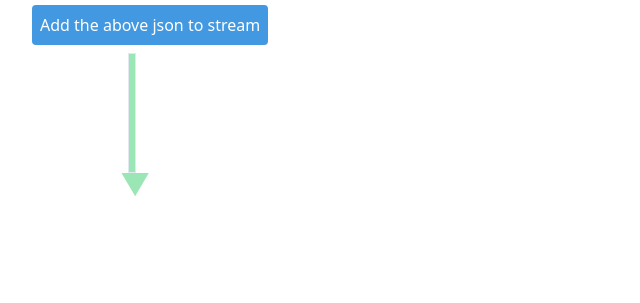
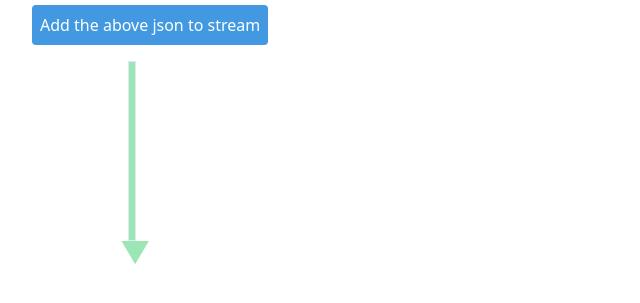
Before and after one commit to shoonyatech/reactive-kit, an Angular app: page / in a window 1280 px wide. Shown: the part 161-464 px from the top of the page, without its empty margins (0-640 px from the left). Built offline with nearby package versions, Linux system fonts and the light colour scheme.

Commit message:
feat(streams): animate the marble sliding down the graphical stream

```diff
--- a/src/app/streams/graphical-stream/graphical-stream.component.css
+++ b/src/app/streams/graphical-stream/graphical-stream.component.css
@@ -0,0 +1,3 @@
+.slide-down {
+    transition: top 1s linear 0s;
+}
--- a/src/app/streams/graphical-stream/graphical-stream.component.html
+++ b/src/app/streams/graphical-stream/graphical-stream.component.html
@@ -1,4 +1,9 @@
-<div class="my-2 ml-24">
-    <div [style.height.px]="length * 20" class="border w-2" [ngClass]="{ 'bg-green-300': !isLive, 'bg-red-300': isLive}" ></div>
-    <div class="text-3xl -ml-2 -mt-3" [ngClass]="{ 'text-green-300': !isLive, 'text-red-300': isLive}">▼</div>
+<div class="relative" [style.height.px]="length * slotHeight + 30" >
+    <div class="my-2 ml-24 absolute top-0 left-0">
+        <div [style.height.px]="length * slotHeight" class="border w-2" [ngClass]="{ 'bg-green-300': !isLive, 'bg-red-300': isLive}" ></div>
+        <div class="text-3xl -ml-2 -mt-3" [ngClass]="{ 'text-green-300': !isLive, 'text-red-300': isLive}">▼</div>
+    </div>
+    <div class="my-2 relative top-0 left-0">
+        <div [ngClass]="{ 'p-0' : !isLive, 'p-2': isLive}" class="slide-down bg-red-100 m-1 rounded w-56 absolute left-0" [style.top.px]="isLive ? length * slotHeight : 0" >{{ marble }}</div>
+    </div>
 </div>
--- a/src/app/streams/graphical-stream/graphical-stream.component.ts
+++ b/src/app/streams/graphical-stream/graphical-stream.component.ts
@@ -10,6 +10,7 @@ export class GraphicalStreamComponent implements OnChanges {
   @Input() public length: number;
   @Output() public added =  new EventEmitter();
   public isLive = false;
+  public slotHeight = 30;
 
   public ngOnChanges(changes: SimpleChanges): void {
     if (changes.marble && changes.marble.currentValue) {
```
